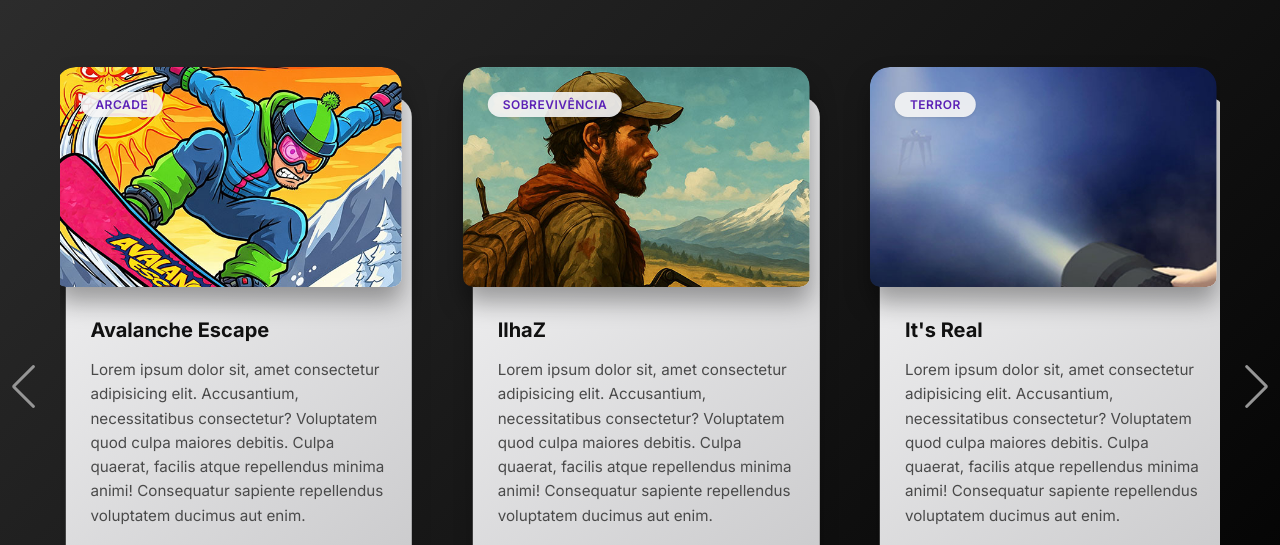
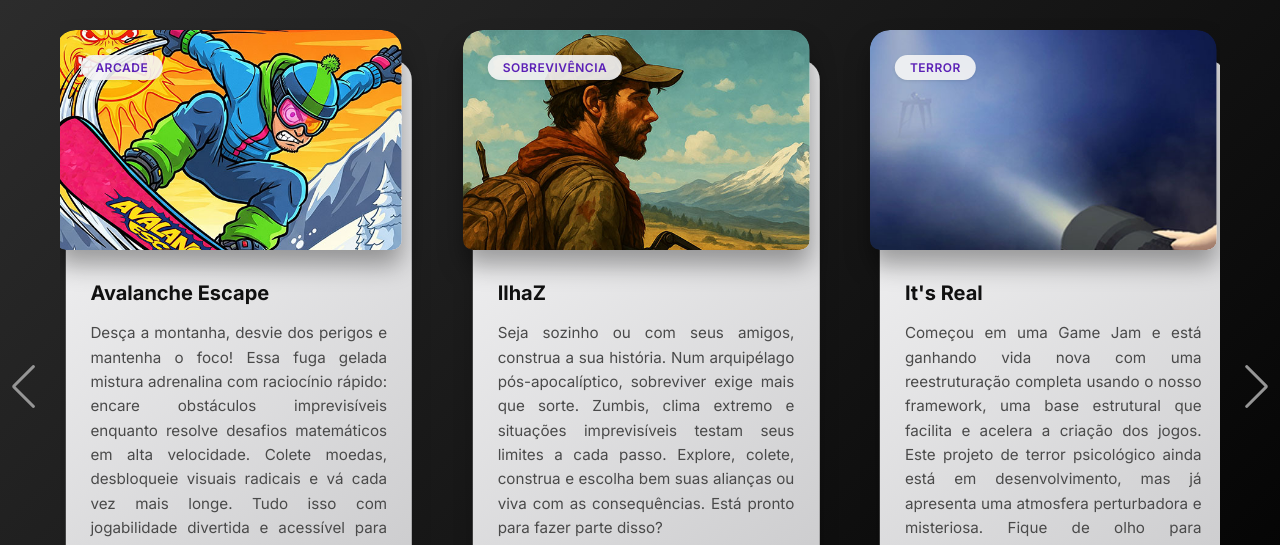
Before and after one commit to ViihBoschetti/UzinahGameStudio, a plain HTML site: page pages/games/games.html in a window 1280 px wide. Shown: the top 545 px of the page. Drawn offline with nearby package versions, Linux system fonts and the light colour scheme.

Commit message:
Textos corretos adicionados + justify

```diff
--- a/assets/css/style-games.css
+++ b/assets/css/style-games.css
@@ -109,7 +109,7 @@ body {
 
 .card .card-content .card-text {
     color: #4a4a4a;
-
+    text-align: justify;
     font-size: 0.95rem;
     line-height: 1.6;
     margin-bottom: 20px;
--- a/pages/games/games.html
+++ b/pages/games/games.html
@@ -36,9 +36,10 @@
                         <h3 class="card-title">Avalanche Escape</h3>
 
                         <p class="card-text">
-                            Lorem ipsum dolor sit, amet consectetur adipisicing elit. Accusantium, necessitatibus
-                            consectetur? Voluptatem quod culpa maiores debitis. Culpa quaerat, facilis atque repellendus minima animi!
-                            Consequatur sapiente repellendus voluptatem ducimus aut enim.
+                            Desça a montanha, desvie dos perigos e mantenha o foco!
+                            Essa fuga gelada mistura adrenalina com raciocínio rápido: encare obstáculos imprevisíveis enquanto resolve desafios
+                            matemáticos em alta velocidade. Colete moedas, desbloqueie visuais radicais e vá cada vez mais longe. Tudo isso com
+                            jogabilidade divertida e acessível para todas as idades.
                         </p>
 
                         <div class="card-footer">
@@ -69,9 +70,9 @@
                         <h3 class="card-title">IlhaZ</h3>
 
                         <p class="card-text">
-                            Lorem ipsum dolor sit, amet consectetur adipisicing elit. Accusantium, necessitatibus
-                            consectetur? Voluptatem quod culpa maiores debitis. Culpa quaerat, facilis atque repellendus minima animi!
-                            Consequatur sapiente repellendus voluptatem ducimus aut enim.
+                            Seja sozinho ou com seus amigos, construa a sua história. Num arquipélago pós-apocalíptico, sobreviver exige mais que sorte.
+                            Zumbis, clima extremo e situações imprevisíveis testam seus limites a cada passo. Explore, colete, construa e escolha bem suas
+                            alianças ou viva com as consequências. Está pronto para fazer parte disso?
                         </p>
 
                         <div class="card-footer">
@@ -80,8 +81,8 @@
                                 Steam
                             </a>
 
-                            <a href="#" target="_blank" rel="noopener noreferrer" class="card-button policy">
-                                <img src="../../assets/imgs/icon-policy-privacy.svg" alt="Política de Privacidade" class="icon" />
+                            <a href="https://discord.com/invite/B8Gbf8XHNj" target="_blank" rel="noopener noreferrer" class="card-button policy">
+                                <img src="../../assets/imgs/icon-discord.svg" alt="Discord" class="icon" />
                             </a>
                         </div>
 
@@ -102,9 +103,10 @@
                         <h3 class="card-title">It's Real</h3>
 
                         <p class="card-text">
-                            Lorem ipsum dolor sit, amet consectetur adipisicing elit. Accusantium, necessitatibus
-                            consectetur? Voluptatem quod culpa maiores debitis. Culpa quaerat, facilis atque repellendus minima animi!
-                            Consequatur sapiente repellendus voluptatem ducimus aut enim.
+                            Começou em uma Game Jam e está ganhando vida nova com uma reestruturação completa usando o nosso framework,
+                            uma base estrutural que facilita e acelera a criação dos jogos. Este projeto de terror psicológico ainda está
+                            em desenvolvimento, mas já apresenta uma atmosfera perturbadora e misteriosa. Fique de olho para acompanhar as
+                            próximas versões.
                         </p>
 
                         <div class="card-footer">
@@ -135,9 +137,7 @@
                         <h3 class="card-title">Em breve</h3>
 
                         <p class="card-text">
-                            Lorem ipsum dolor sit, amet consectetur adipisicing elit. Accusantium, necessitatibus
-                            consectetur? Voluptatem quod culpa maiores debitis. Culpa quaerat, facilis atque repellendus minima animi!
-                            Consequatur sapiente repellendus voluptatem ducimus aut enim.
+                            Em breve...
                         </p>
 
                         <div class="card-footer">
@@ -168,9 +168,38 @@
                         <h3 class="card-title">Em breve</h3>
 
                         <p class="card-text">
-                            Lorem ipsum dolor sit, amet consectetur adipisicing elit. Accusantium, necessitatibus
-                            consectetur? Voluptatem quod culpa maiores debitis. Culpa quaerat, facilis atque repellendus minima animi!
-                            Consequatur sapiente repellendus voluptatem ducimus aut enim.
+                            Em breve...
+                        </p>
+
+                        <div class="card-footer">
+                            <a href="#" target="_blank" rel="noopener noreferrer" class="card-button store"> <!--COLOCAR A STORE-->
+                                <img src="../../assets/imgs/logo-helice.png" alt="Em breve" class="icon" />
+                                Em breve
+                            </a>
+
+                            <a href="#" target="_blank" rel="noopener noreferrer" class="card-button policy">
+                                <img src="../../assets/imgs/icon-policy-privacy.svg" alt="Política de Privacidade" class="icon" />
+                            </a>
+                        </div>
+
+                    </div>
+
+                </div>
+
+                <!-- Em breve -->>
+                <div class="card swiper-slide">
+
+                    <div class="card-image">
+                        <img src="../../assets/imgs/cover-manutencao.jpg" alt="Manutencao" />
+                        <p class="card-tag">em breve</p>
+                    </div>
+
+                    <div class="card-content">
+
+                        <h3 class="card-title">Em breve</h3>
+
+                        <p class="card-text">
+                            Em breve...
                         </p>
 
                         <div class="card-footer">
```
Also changed, not shown: assets/imgs/icon-discord.svg (added).
